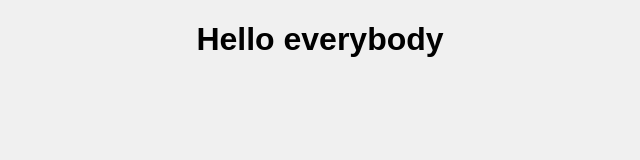
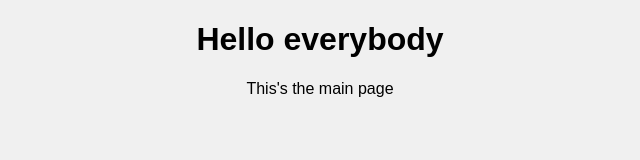
Before and after one commit to Mouhcinekarbach2/devops-git, a plain HTML site: page index.html in a window 1280 px wide. Shown: the whole page, without its empty margins (320-960 px from the left). Drawn offline with Linux system fonts and the light colour scheme.

Commit message:
adding new paragragh

```diff
--- a/index.html
+++ b/index.html
@@ -7,5 +7,6 @@
 </head>
 <body>
     <h1>Hello everybody</h1>
+    <p>This's the main page</p>
 </body>
 </html>
```
